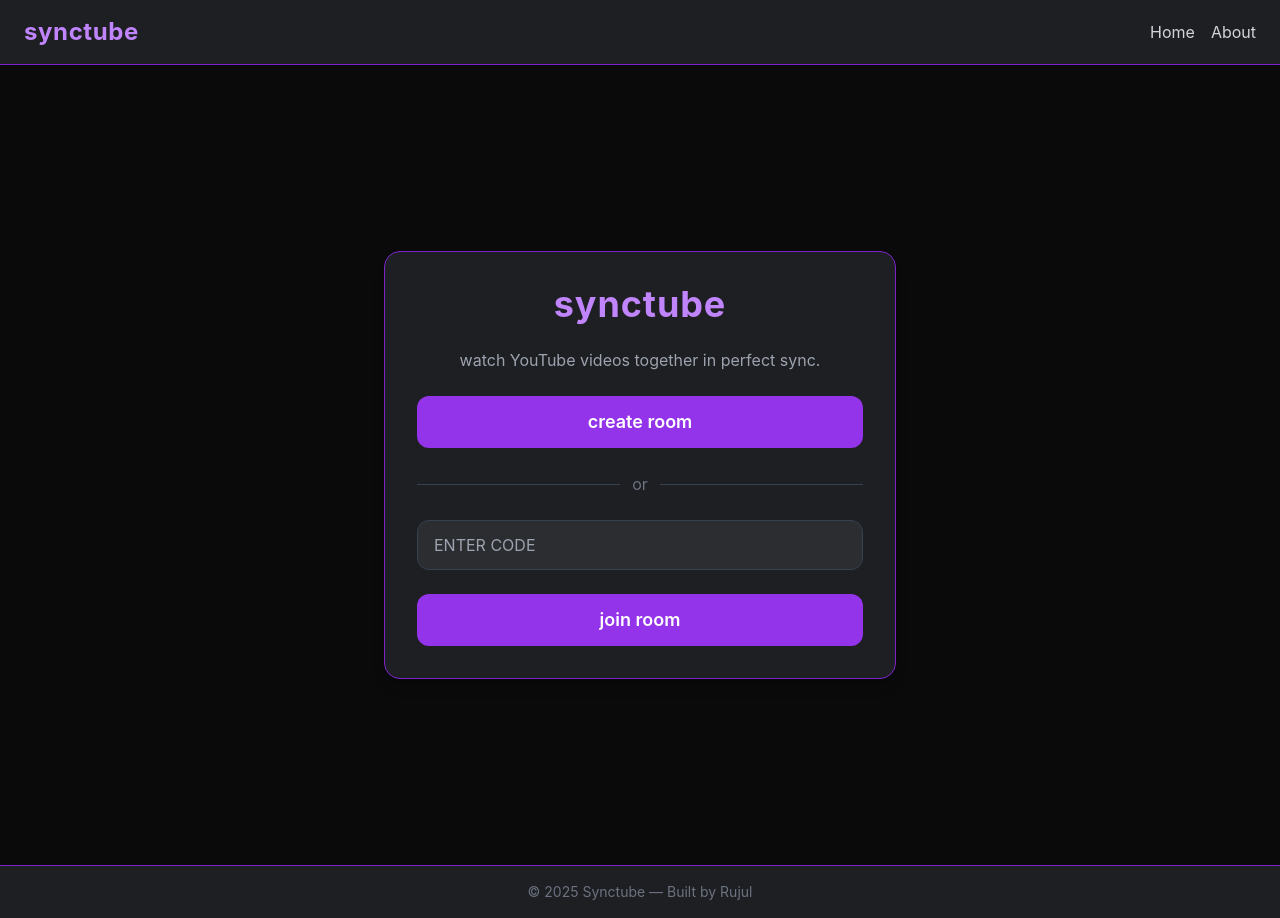
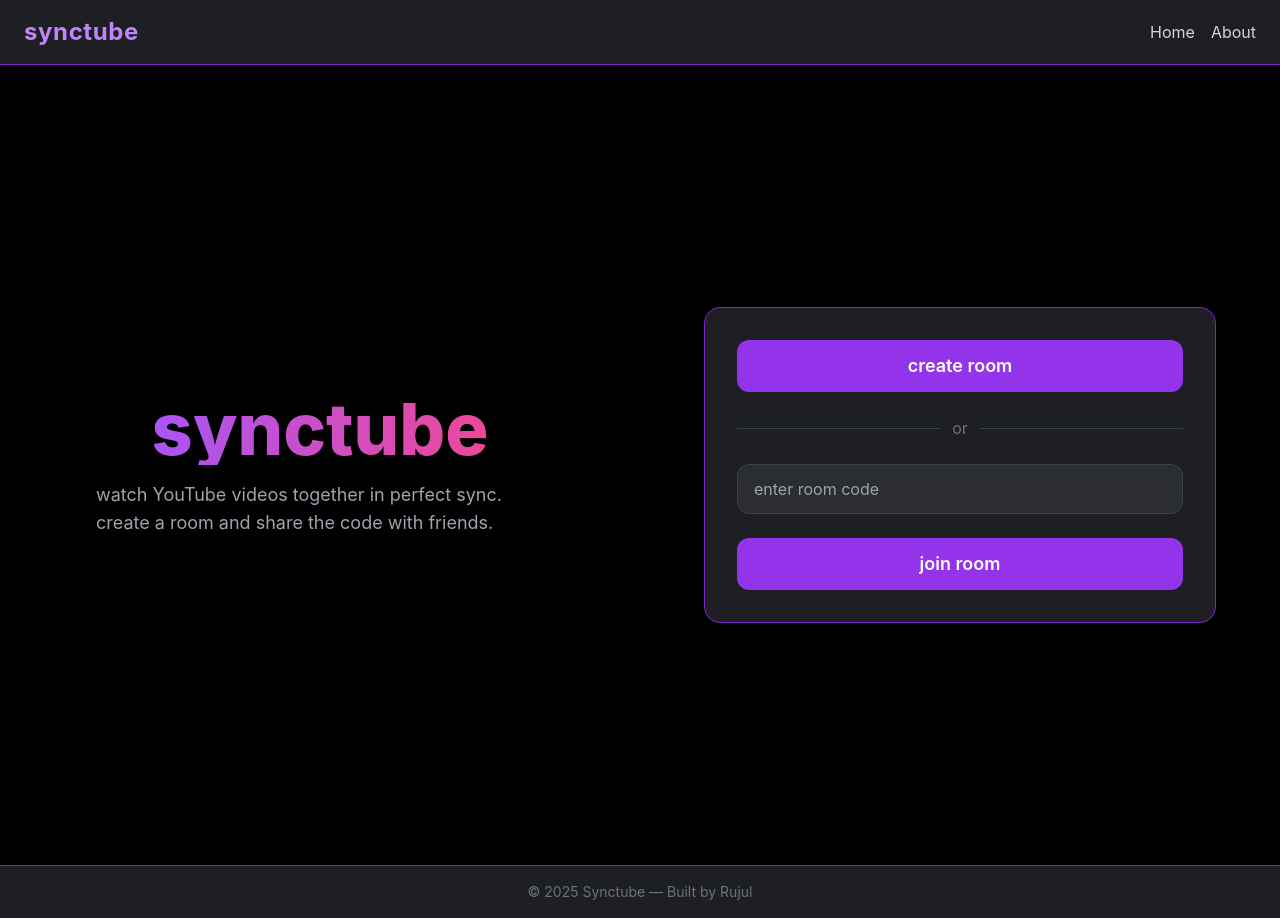
Before and after one commit to rujulw/synctube, a React (Create React App) app in the folder client/: page / in a window 1280 px wide. Built offline with nearby package versions, Linux system fonts and the light colour scheme; no server answers.

Commit message:
added room code funtionality and polishing

```diff
--- a/client/src/App.js
+++ b/client/src/App.js
@@ -1,38 +1,17 @@
-import { useState, useRef, useEffect } from "react";
+import { useState } from "react";
 import { io } from "socket.io-client";
 import Navbar from "./components/Navbar";
 import Footer from "./components/Footer";
 import LandingPage from "./pages/LandingPage";
-import SynctubePlayer from "./components/SynctubePlayer";
+import RoomPage from "./pages/RoomPage";
 
 const socket = io("https://synctube-backend.onrender.com");
 
 function App() {
   const [joined, setJoined] = useState(false);
   const [roomId, setRoomId] = useState("");
-  const [url, setUrl] = useState("");
-  const [videoId, setVideoId] = useState("");
-  const playerRef = useRef(null);
 
-  useEffect(() => {
-    socket.on("connect", () => console.log("✅ Connected:", socket.id));
-
-    socket.on("video-loaded", (id) => setVideoId(id));
-
-    socket.on("video-event", (event) => {
-      if (playerRef.current) {
-        if (event.type === "play") playerRef.current.playVideo();
-        else if (event.type === "pause") playerRef.current.pauseVideo();
-      }
-    });
-
-    return () => {
-      socket.off("connect");
-      socket.off("video-loaded");
-      socket.off("video-event");
-    };
-  }, []);
-
+  // Generate room codes like "ABCD12"
   const generateRoomCode = () =>
     Math.random().toString(36).substring(2, 8).toUpperCase();
 
@@ -51,27 +30,6 @@
     }
   };
 
-  const loadVideo = () => {
-    const id = extractVideoId(url);
-    if (id) {
-      setVideoId(id);
-      socket.emit("load-video", { roomId, videoId: id });
-    } else {
-      alert("Invalid YouTube URL");
-    }
-  };
-
-  const extractVideoId = (ytUrl) => {
-    try {
-      const urlObj = new URL(ytUrl);
-      if (urlObj.hostname === "youtu.be") return urlObj.pathname.slice(1);
-      if (urlObj.hostname.includes("youtube.com"))
-        return urlObj.searchParams.get("v");
-    } catch {
-      return null;
-    }
-  };
-
   return (
     <div className="flex flex-col min-h-screen">
       <Navbar />
@@ -79,44 +37,7 @@
         {!joined ? (
           <LandingPage onCreateRoom={createRoom} onJoinRoom={joinRoom} />
         ) : (
-          <div className="p-8 max-w-4xl mx-auto">
-            <h2 className="text-xl font-semibold mb-4">
-              Room:{" "}
-              <span className="text-purple-400 font-mono">{roomId}</span>
-            </h2>
-
-            <div className="flex mb-6">
-              <input
-                value={url}
-                onChange={(e) => setUrl(e.target.value)}
-                placeholder="Paste YouTube URL"
-                className="flex-1 px-4 py-2 rounded-l-xl text-black focus:outline-none focus:ring-2 focus:ring-purple-500"
-              />
-              <button
-                onClick={loadVideo}
-                className="bg-purple-600 hover:bg-purple-700 transition px-4 py-2 rounded-r-xl font-semibold"
-              >
-                load video
-              </button>
-            </div>
-
-            {videoId && (
-              <div className="rounded-xl overflow-hidden shadow-lg border border-purple-700 hover:shadow-[0_0_25px_rgba(168,85,247,0.6)] transition">
-                <SynctubePlayer
-                  videoId={videoId}
-                  onPlayerReady={(player) => (playerRef.current = player)}
-                  onPlayerStateChange={(event) =>
-                    socket.emit("video-event", {
-                      roomId,
-                      event: {
-                        type: event.data === 1 ? "play" : "pause",
-                      },
-                    })
-                  }
-                />
-              </div>
-            )}
-          </div>
+          <RoomPage roomId={roomId} socket={socket} />
         )}
       </main>
       <Footer />
--- a/client/src/components/SynctubePlayer.js
+++ b/client/src/components/SynctubePlayer.js
@@ -1,22 +1,26 @@
-import YouTube from 'react-youtube';
+import YouTube from "react-youtube";
 
-function SynctubePlayer({ videoId, onPlayerReady, onPlayerStateChange }) {
+export default function SynctubePlayer({ videoId, onPlayerReady, onPlayerStateChange }) {
   const opts = {
-    height: '390',
-    width: '640',
+    width: "100%",
+    height: "100%",
     playerVars: {
       autoplay: 0,
+      modestbranding: 1,
+      rel: 0,
     },
   };
 
   return (
+    <div className="w-full h-full">
       <YouTube
         videoId={videoId}
         opts={opts}
         onReady={(e) => onPlayerReady(e.target)}
         onStateChange={onPlayerStateChange}
+        className="w-full h-full"
+        iframeClassName="w-full h-full"
       />
+    </div>
   );
 }
-
-export default SynctubePlayer;
--- a/client/src/index.css
+++ b/client/src/index.css
@@ -9,9 +9,22 @@
     sans-serif;
   -webkit-font-smoothing: antialiased;
   -moz-osx-font-smoothing: grayscale;
+  background-repeat: repeat;
+  background-color: #000000; /* AMOLED black */
 }
 
 code {
   font-family: source-code-pro, Menlo, Monaco, Consolas, 'Courier New',
     monospace;
 }
+
+@keyframes gradient {
+  0% { background-position: 0% 50%; }
+  50% { background-position: 100% 50%; }
+  100% { background-position: 0% 50%; }
+}
+
+.animate-gradient {
+  background-size: 200% 200%;
+  animation: gradient 6s ease infinite;
+}
--- a/client/src/pages/LandingPage.js
+++ b/client/src/pages/LandingPage.js
@@ -4,20 +4,29 @@
   const [roomCode, setRoomCode] = useState("");
 
   return (
-    <div className="min-h-screen bg-[#0a0a0a] text-white flex items-center justify-center px-4">
     <div
-        className="w-full max-w-lg bg-[#1e1f22] rounded-2xl shadow-lg p-8 border border-purple-700
-                   transition duration-300 transform hover:scale-105
-                   hover:shadow-[0_0_25px_rgba(168,85,247,0.6)]"
+      className="min-h-screen flex flex-col md:flex-row text-white"
+      style={{
+
+        backgroundRepeat: "repeat",
+      }}
     >
-        <div className="flex flex-col items-center space-y-6">
-          <h1 className="text-4xl font-bold text-purple-400 tracking-wide">
+      {/* LEFT BRANDING SECTION */}
+      <div className="flex-1 flex flex-col justify-center items-center p-8 text-center md:text-left">
+        <h1 className="text-6xl md:text-7xl font-extrabold bg-gradient-to-r from-purple-500 via-pink-500 to-purple-500 bg-clip-text text-transparent animate-gradient">
           synctube
         </h1>
-          <p className="text-gray-400 text-center">
-            watch YouTube videos together in perfect sync.
+        <p className="mt-4 text-lg text-gray-400 max-w-md">
+          watch YouTube videos together in perfect sync. create a room and share
+          the code with friends.
         </p>
+      </div>
 
+      {/* RIGHT CARD SECTION */}
+      <div className="flex-1 flex justify-center items-center p-8">
+        <div className="w-full max-w-lg bg-[#1e1f22] rounded-2xl shadow-lg border border-purple-700 transform transition duration-300 hover:scale-105 hover:shadow-[0_0_25px_rgba(168,85,247,0.6)]">
+          <div className="p-8 flex flex-col items-center space-y-6">
+            {/* Create Room Button */}
             <button
               onClick={onCreateRoom}
               className="w-full bg-purple-600 hover:bg-purple-700 text-lg font-semibold py-3 rounded-xl transition"
@@ -25,17 +34,19 @@
               create room
             </button>
 
+            {/* Divider */}
             <div className="flex items-center w-full text-gray-500">
               <hr className="flex-1 border-gray-700" />
               <span className="px-3">or</span>
               <hr className="flex-1 border-gray-700" />
             </div>
 
+            {/* Join Room */}
             <input
               value={roomCode}
               onChange={(e) => setRoomCode(e.target.value)}
-            placeholder="enter code"
-            className="w-full px-4 py-3 rounded-xl bg-[#2b2d31] border border-gray-700 text-white focus:outline-none focus:ring-2 focus:ring-purple-500 uppercase"
+              placeholder="enter room code"
+              className="w-full px-4 py-3 rounded-xl bg-[#2b2d31] border border-gray-700 text-white focus:outline-none focus:ring-2 focus:ring-purple-500 lowercase"
             />
             <button
               onClick={() => onJoinRoom(roomCode)}
@@ -46,5 +57,6 @@
           </div>
         </div>
       </div>
+    </div>
   );
 }
--- a/client/src/pages/RoomPage.js
+++ b/client/src/pages/RoomPage.js
@@ -0,0 +1,116 @@
+import { useState, useRef, useEffect } from "react";
+import SynctubePlayer from "../components/SynctubePlayer";
+
+export default function RoomPage({ roomId, socket }) {
+  const [url, setUrl] = useState("");
+  const [videoId, setVideoId] = useState("");
+  const playerRef = useRef(null);
+  const ignoreNextEvent = useRef(false);
+
+  // Extract YouTube video ID from URL
+  const extractVideoId = (ytUrl) => {
+    try {
+      const urlObj = new URL(ytUrl);
+      if (urlObj.hostname === "youtu.be") return urlObj.pathname.slice(1);
+      if (urlObj.hostname.includes("youtube.com"))
+        return urlObj.searchParams.get("v");
+    } catch {
+      return null;
+    }
+  };
+
+  // Handle loading a video
+  const loadVideo = () => {
+    const id = extractVideoId(url);
+    if (id) {
+      setVideoId(id);
+      socket.emit("load-video", { roomId, videoId: id });
+    } else {
+      alert("Invalid YouTube URL");
+    }
+  };
+
+  // Receive loaded videos from others
+  useEffect(() => {
+    socket.on("video-loaded", (id) => {
+      setVideoId(id);
+    });
+
+    socket.on("video-event", (event) => {
+      if (playerRef.current) {
+        ignoreNextEvent.current = true;
+        if (event.type === "play") playerRef.current.playVideo();
+        else if (event.type === "pause") playerRef.current.pauseVideo();
+      }
+    });
+
+    return () => {
+      socket.off("video-loaded");
+      socket.off("video-event");
+    };
+  }, [socket]);
+
+  return (
+    <div className="relative w-full h-screen bg-[#0f0f0f] text-white overflow-hidden">
+
+      {/* Floating Room Code Card */}
+      <div className="absolute top-8 right-10 bg-[#1e1f22] border border-purple-500/60
+                      rounded-2xl shadow-lg px-6 py-6 min-w-[160px]
+                      backdrop-blur-sm transition transform hover:scale-105
+                      hover:shadow-[0_0_25px_rgba(168,85,247,0.9)] flex flex-col items-center gap-4">
+        <h2 className="text-lg font-semibold text-purple-200 tracking-wide lowercase">
+          room code:
+        </h2>
+        <p className="text-purple-300 font-mono font-bold text-3xl">{roomId}</p>
+        <button
+          onClick={() => navigator.clipboard.writeText(roomId)}
+          className="w-full bg-purple-600 hover:bg-purple-700 px-4 py-3 rounded-xl font-semibold text-white transition"
+        >
+          copy
+        </button>
+      </div>
+
+      {/* URL Bar */}
+      <div className="absolute top-4 left-1/2 -translate-x-1/2 w-[90%] max-w-3xl flex gap-2 z-10">
+        <input
+          value={url}
+          onChange={(e) => setUrl(e.target.value)}
+          placeholder="Paste YouTube URL"
+          className="flex-1 px-4 py-3 rounded-xl bg-[#2b2d31] border border-gray-700 text-white
+                     focus:outline-none focus:ring-2 focus:ring-purple-500 lowercase"
+        />
+        <button
+          onClick={loadVideo}
+          className="bg-purple-600 hover:bg-purple-700 px-4 py-3 rounded-2xl font-semibold transition"
+        >
+          load video
+        </button>
+      </div>
+
+      {/* Video Player */}
+      <div className="w-full h-full flex justify-center items-center px-4 pt-18 pb-6">
+        {videoId && (
+          <div className="w-full max-w-5xl aspect-video rounded-xl overflow-hidden shadow-lg
+                          border border-purple-700 hover:shadow-[0_0_25px_rgba(168,85,247,0.6)] transition">
+            <SynctubePlayer
+              videoId={videoId}
+              onPlayerReady={(player) => (playerRef.current = player)}
+              onPlayerStateChange={(event) => {
+                if (ignoreNextEvent.current) {
+                  ignoreNextEvent.current = false;
+                  return;
+                }
+                socket.emit("video-event", {
+                  roomId,
+                  event: {
+                    type: event.data === 1 ? "play" : "pause",
+                  },
+                });
+              }}
+            />
+          </div>
+        )}
+      </div>
+    </div>
+  );
+}
```
Lines whose indentation alone changed are shown as unchanged.
